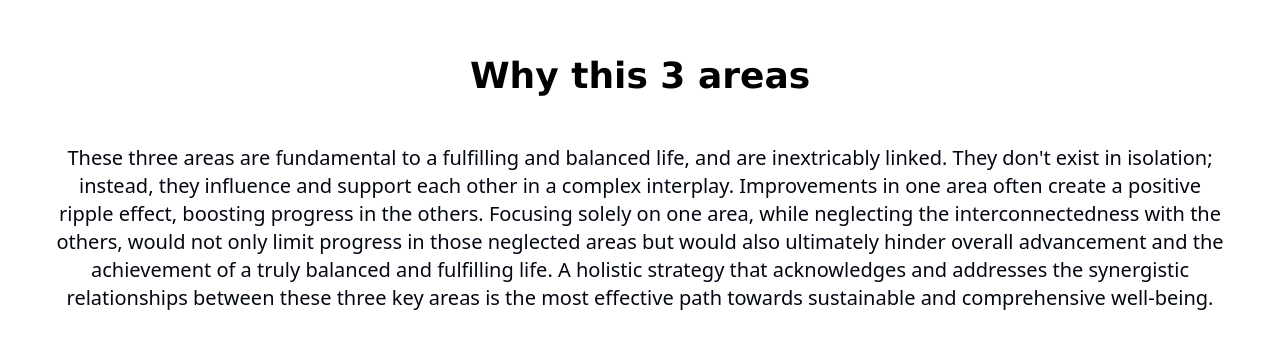
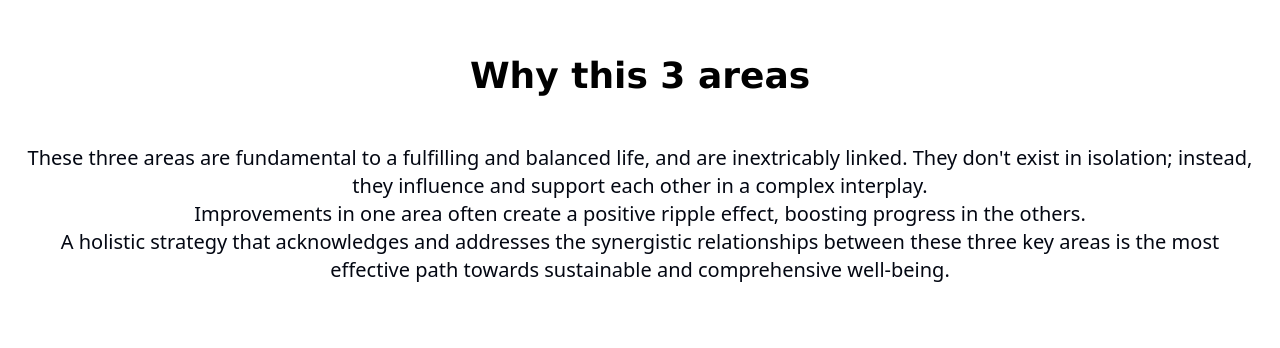
Before and after one commit to fantasyfuerte/DO-IT-PROJECT, a React (Vite) app: page / in a window 1280 px wide. Shown: the part 1456-1804 px from the top of the page. Built offline with nearby package versions, Linux system fonts and the light colour scheme.

Commit message:
Styling paragraph

```diff
--- a/src/ContentsSection/ContentsSection.tsx
+++ b/src/ContentsSection/ContentsSection.tsx
@@ -46,17 +46,14 @@ const ContentSection = () => {
           initial={{ opacity: 0 }}
           whileInView={{ opacity: 1 }}
           transition={{ delay: 0.7 }}
-          className="text-gray-950 text-xl m-8 mt-12 text-center text-pretty"
+          className="text-gray-950 text-xl mt:m-8 mt-12 text-center md:text-pretty"
         >
           These three areas are fundamental to a fulfilling and balanced life,
           and are inextricably linked. They don't exist in isolation; instead,
           they influence and support each other in a complex interplay.
-          Improvements in one area often create a positive ripple effect,
-          boosting progress in the others. Focusing solely on one area, while
-          neglecting the interconnectedness with the others, would not only
-          limit progress in those neglected areas but would also ultimately
-          hinder overall advancement and the achievement of a truly balanced and
-          fulfilling life. A holistic strategy that acknowledges and addresses
+          <br/>Improvements in one area often create a positive ripple effect,
+          boosting progress in the others.<br/>
+          A holistic strategy that acknowledges and addresses
           the synergistic relationships between these three key areas is the
           most effective path towards sustainable and comprehensive well-being.
         </motion.p>
```
